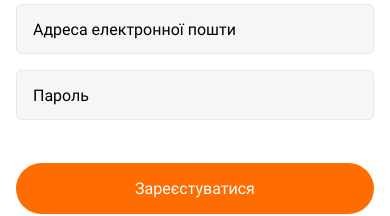
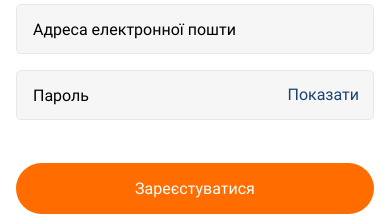
Before and after one commit to Kateryna18/react-native-hw-01, a React Native app: screen / in a window 390 px wide. Shown: the part 517-733 px from the top of the page. Built offline with nearby package versions, Linux system fonts and the light colour scheme.

Commit message:
done button for input-password

```diff
--- a/App.js
+++ b/App.js
@@ -131,8 +131,20 @@ export default function App() {
                 }}
                 onSubmitEditing={keyBoardHide}
               />
+              <View style={styles.passwordInputBox}>
                 <TextInput
-              style={isFocused.password ? [styles.registerFormInput, { borderColor: "#FF6C00", backgroundColor: "#FFFFFF", marginBottom: 32 },]: [styles.registerFormInput, { marginBottom: 43}]}
+                  style={
+                    isFocused.password
+                      ? [
+                          styles.registerFormInput,
+                          {
+                            borderColor: "#FF6C00",
+                            backgroundColor: "#FFFFFF",
+                            marginBottom: 32,
+                          },
+                        ]
+                      : [styles.registerFormInput, { marginBottom: 43 }]
+                  }
                   placeholder="Пароль"
                   keyboardType="default"
                   secureTextEntry={true}
@@ -141,6 +153,13 @@ export default function App() {
                   }}
                   onSubmitEditing={keyBoardHide}
                 />
+                <TouchableOpacity
+                  style={styles.registerInputButton}
+                  activeOpacity={0.8}
+                >
+                  <Text style={styles.registerInputText}>Показати</Text>
+                </TouchableOpacity>
+              </View>
               {!isFocusInput && (
                 <View style={{ paddingBottom: 78 }}>
                   <TouchableOpacity
@@ -192,7 +211,8 @@ const styles = StyleSheet.create({
     fontWeight: 500,
     textAlign: "center",
   },
-  registerForm: {},
+  passwordInputBox: {
+  },
   registerFormInput: {
     height: 50,
     padding: 16,
@@ -204,6 +224,17 @@ const styles = StyleSheet.create({
     borderColor: "#E8E8E8",
     borderRadius: 5,
     borderWidth: 1,
+  },
+  registerInputButton: {
+    position: 'absolute',
+    top: 15,
+    right: 15,
+  },
+  registerInputText: {
+    fontFamily: "roboto-r",
+    fontSize: 16,
+    fontWeight: 400,
+    color: '#1B4371',
   },
   registerBoxButton: {
     paddingBottom: 16,
```
Lines whose indentation alone changed are shown as unchanged.
